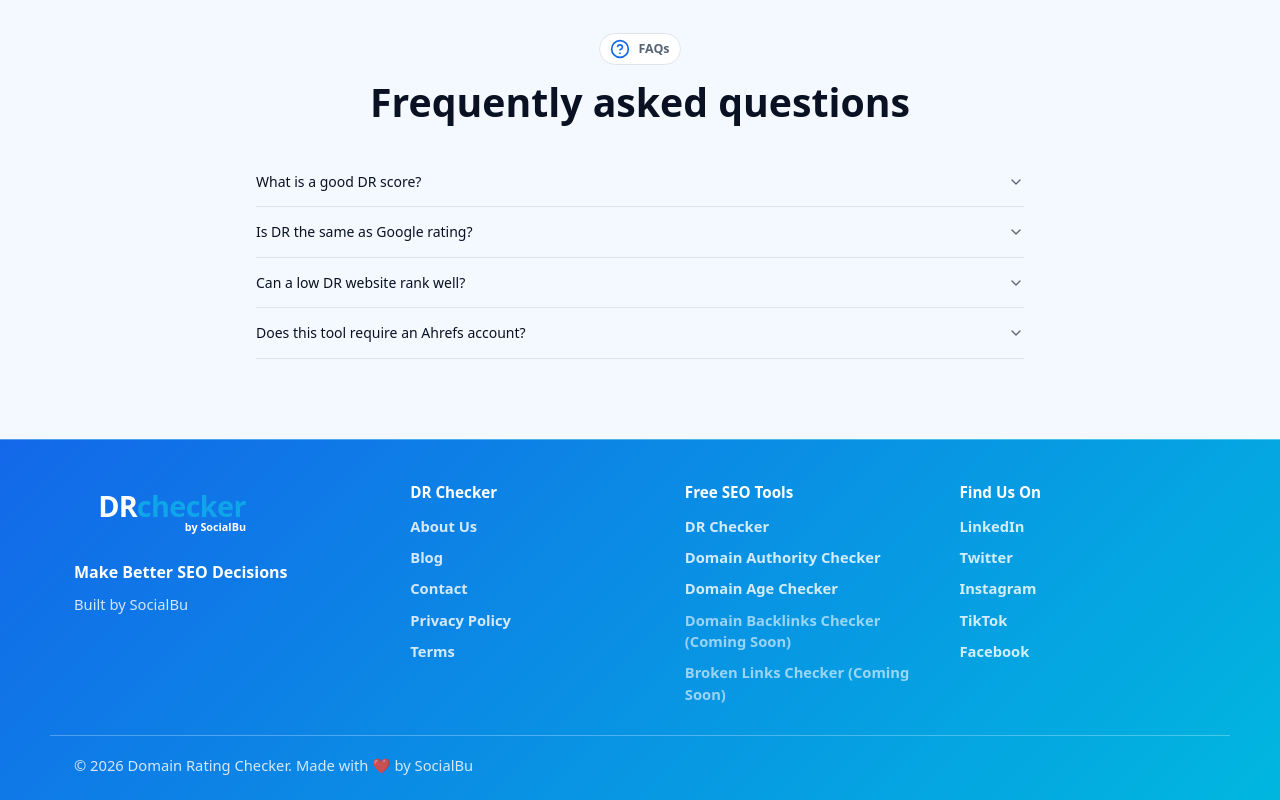
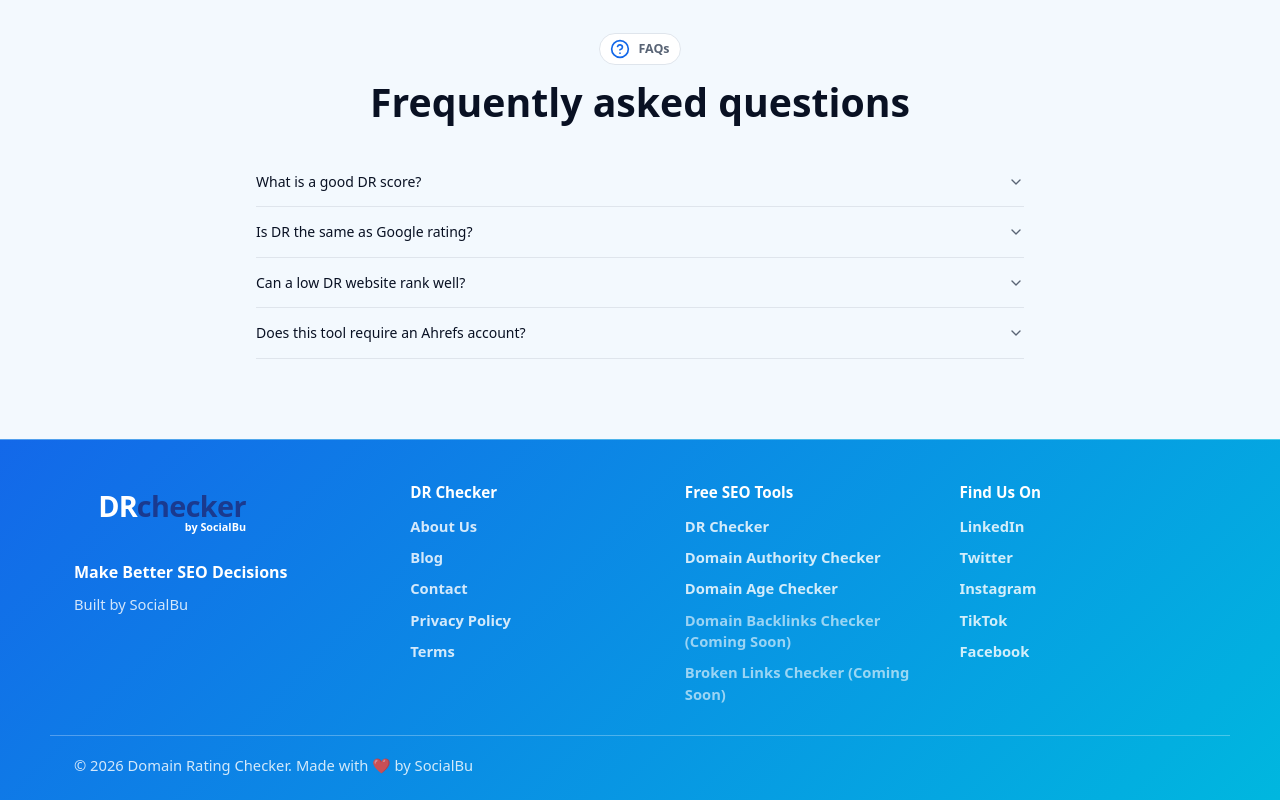
Before and after one commit to iamawaisyounas/free-dr-checker, a Next.js app: page / in a window 1280 px wide. Shown: the part 3377-4177 px from the top of the page. Built offline with nearby package versions, Linux system fonts and the light colour scheme.

Commit message:
Match footer logo to header theme

```diff
--- a/app/globals.css
+++ b/app/globals.css
@@ -157,10 +157,22 @@ a {
   background: transparent;
 }
 
-.footer-logo-link img {
+.footer-logo {
   display: block;
   width: 100%;
   height: auto;
+}
+
+.footer-logo-dark {
+  display: none;
+}
+
+body.dark-mode .footer-logo-light {
+  display: none;
+}
+
+body.dark-mode .footer-logo-dark {
+  display: block;
 }
 
 .footer-tagline {
--- a/app/layout.tsx
+++ b/app/layout.tsx
@@ -61,7 +61,8 @@ function Footer() {
       <div className="global-footer__inner">
         <div className="footer-brand-block">
           <Link className="footer-logo-link" href="/" aria-label="Domain Rating Checker home">
-            <img src="/assets/da-checker-logo-dark.svg" alt="Domain Rating Checker" width="320" height="82" />
+            <img className="footer-logo footer-logo-light" src="/assets/da-checker-logo-light.svg" alt="Domain Rating Checker" width="320" height="82" />
+            <img className="footer-logo footer-logo-dark" src="/assets/da-checker-logo-dark.svg" alt="Domain Rating Checker" width="320" height="82" />
           </Link>
           <p className="footer-tagline">Make Better SEO Decisions</p>
           <p className="footer-built-by">Built by <a href="https://socialbu.com">SocialBu</a></p>
```
